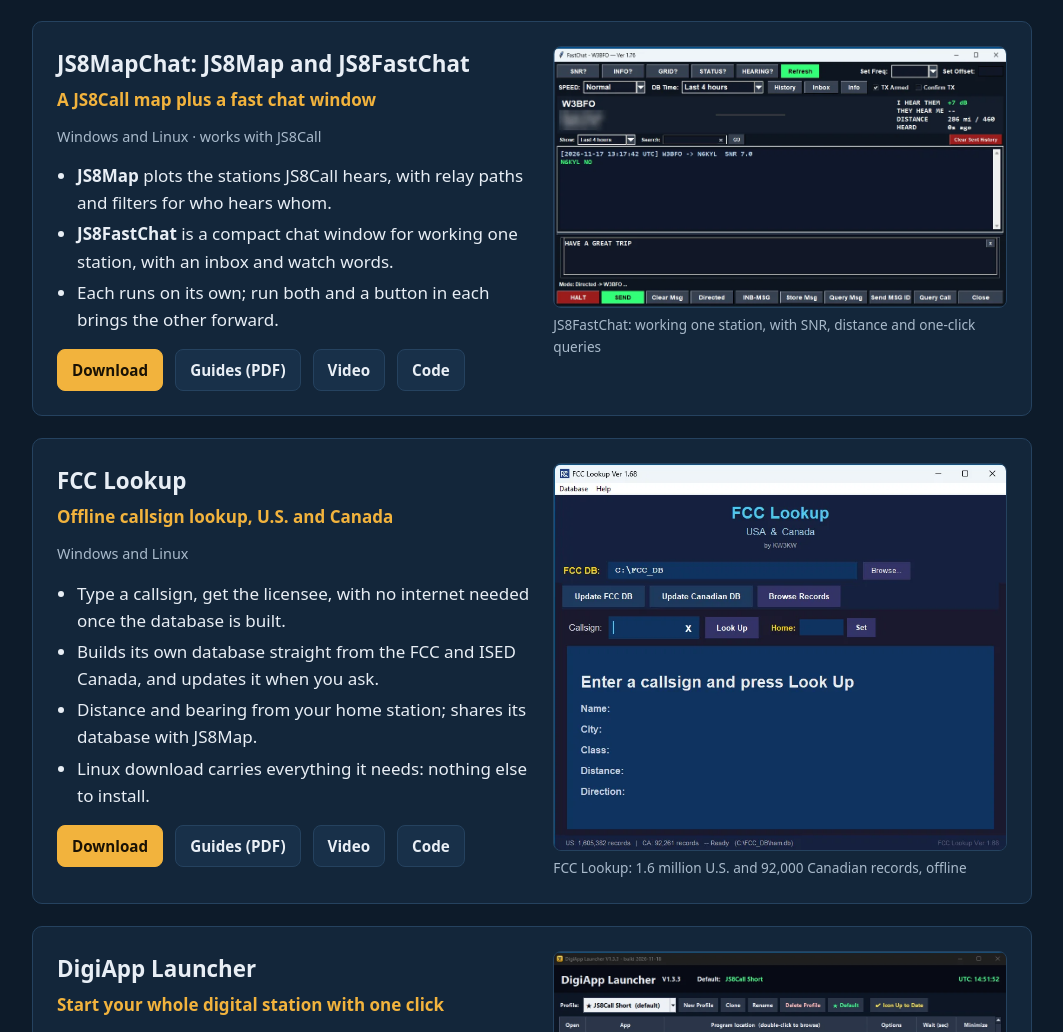
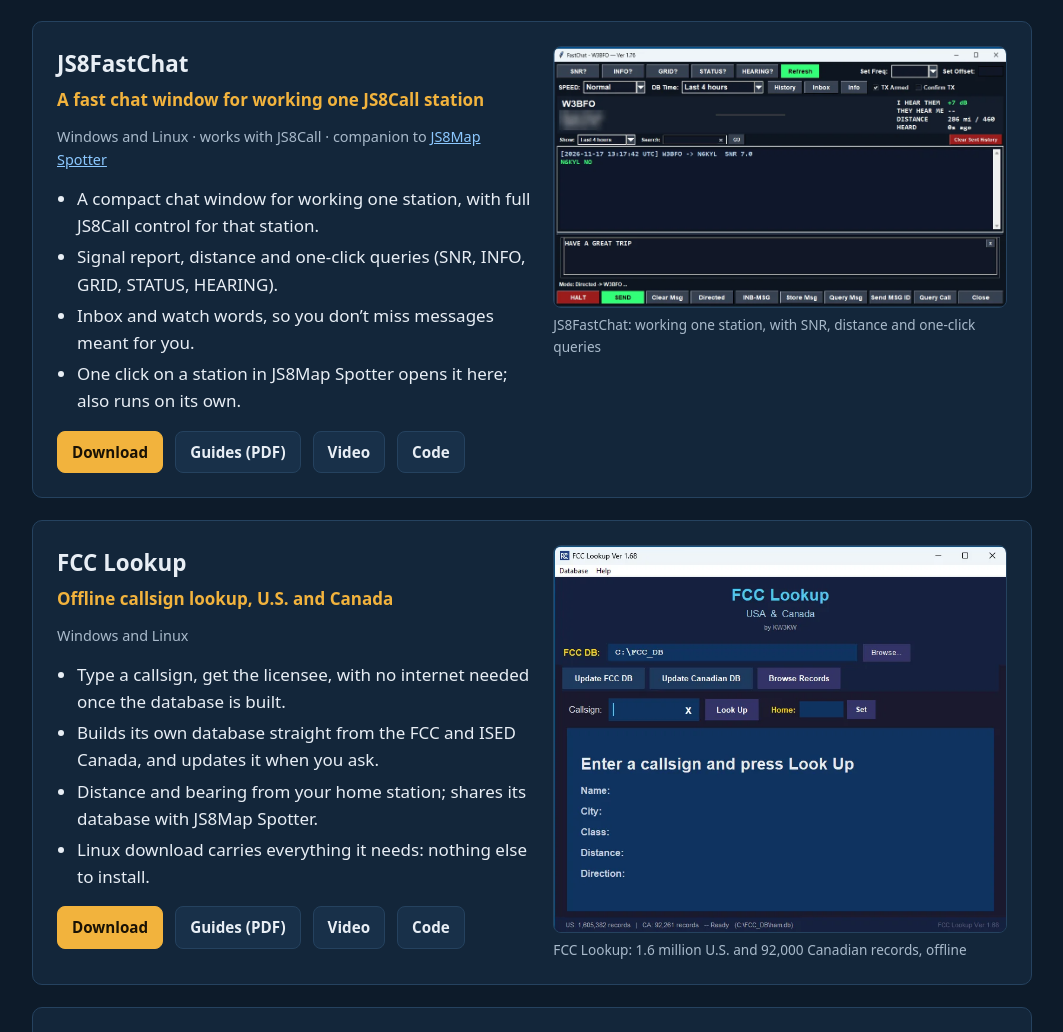
Before and after one commit to HamRadioMadeSimple/HamRadioMadeSimple.github.io, a plain HTML site: page index.html in a window 1280 px wide. Shown: the part 2617-3649 px from the top of the page, without its empty margins (108-1171 px from the left). Drawn offline with Linux system fonts and the light colour scheme.

Commit message:
Replace JS8MapChat with JS8FastChat (JS8Map is now JS8Map Spotter)
Co-Authored-By: Claude Opus 5.5 <noreply@anthropic.com>
Claude-Session: https://claude.ai/code/session_012A2mcNFzeua3zBysNSBdtZ

```diff
--- a/index.html
+++ b/index.html
@@ -4,11 +4,11 @@
 <meta charset="utf-8">
 <meta name="viewport" content="width=device-width, initial-scale=1">
 <title>Ham Radio Made Simple: free ham radio software for Windows and Linux (KW3KW)</title>
-<meta name="description" content="Free, open-source ham radio programs by KW3KW of the Ham Radio Made Simple YouTube channel: RigPanel (IC-7300 / FT-891 control through flrig), Flrig EMCOMM, JS8Map Spotter, JS8MapChat, FCC Lookup and DigiApp Launcher (opens your digital-mode programs in order with one click). Windows and Linux.">
+<meta name="description" content="Free, open-source ham radio programs by KW3KW of the Ham Radio Made Simple YouTube channel: RigPanel (IC-7300 / FT-891 control through flrig), Flrig EMCOMM, JS8Map Spotter, JS8FastChat, FCC Lookup and DigiApp Launcher (opens your digital-mode programs in order with one click). Windows and Linux.">
 <link rel="canonical" href="https://hamradiomadesimple.github.io/">
 <meta property="og:type" content="website">
 <meta property="og:title" content="Ham Radio Made Simple: free ham radio software">
-<meta property="og:description" content="RigPanel, Flrig EMCOMM, JS8Map Spotter, JS8MapChat, FCC Lookup and DigiApp Launcher. Free for Windows and Linux.">
+<meta property="og:description" content="RigPanel, Flrig EMCOMM, JS8Map Spotter, JS8FastChat, FCC Lookup and DigiApp Launcher. Free for Windows and Linux.">
 <meta property="og:url" content="https://hamradiomadesimple.github.io/">
 <meta property="og:image" content="https://hamradiomadesimple.github.io/images/rigpanel.webp">
 <meta name="theme-color" content="#0d1b2a">
@@ -39,8 +39,8 @@
      "description": "Live map of every station JS8Call hears, with CommStat StatReps, MCForms and QSOs between other stations.",
      "url": "https://github.com/HamRadioMadeSimple/JS8MapSpotter", "downloadUrl": "https://github.com/HamRadioMadeSimple/JS8MapSpotter/releases/latest",
      "offers": {"@type": "Offer", "price": "0", "priceCurrency": "USD"}, "author": {"@id": "https://hamradiomadesimple.github.io/#org"}},
-    {"@type": "SoftwareApplication", "name": "JS8MapChat (JS8Map and JS8FastChat)", "applicationCategory": "UtilitiesApplication", "operatingSystem": "Windows, Linux",
-     "description": "JS8Map plots JS8Call stations on a live map; JS8FastChat is a compact chat window for working a selected station.",
+    {"@type": "SoftwareApplication", "name": "JS8FastChat", "applicationCategory": "UtilitiesApplication", "operatingSystem": "Windows, Linux",
+     "description": "Compact JS8Call chat window for working one station, with an inbox, watch words and one-click queries; companion to JS8Map Spotter.",
      "url": "https://github.com/HamRadioMadeSimple/JS8MapChat", "downloadUrl": "https://github.com/HamRadioMadeSimple/JS8MapChat/releases/latest",
      "offers": {"@type": "Offer", "price": "0", "priceCurrency": "USD"}, "author": {"@id": "https://hamradiomadesimple.github.io/#org"}},
     {"@type": "SoftwareApplication", "name": "FCC Lookup", "applicationCategory": "UtilitiesApplication", "operatingSystem": "Windows, Linux",
@@ -255,15 +255,16 @@
         </figure>
       </article>
 
-      <article class="app has-shot" id="js8mapchat">
+      <article class="app has-shot" id="js8fastchat">
         <div>
-          <h3>JS8MapChat: JS8Map and JS8FastChat</h3>
-          <p class="tag">A JS8Call map plus a fast chat window</p>
-          <p class="os">Windows and Linux &middot; works with JS8Call</p>
+          <h3>JS8FastChat</h3>
+          <p class="tag">A fast chat window for working one JS8Call station</p>
+          <p class="os">Windows and Linux &middot; works with JS8Call &middot; companion to <a href="#js8map-spotter">JS8Map Spotter</a></p>
           <ul>
-            <li><b>JS8Map</b> plots the stations JS8Call hears, with relay paths and filters for who hears whom.</li>
-            <li><b>JS8FastChat</b> is a compact chat window for working one station, with an inbox and watch words.</li>
-            <li>Each runs on its own; run both and a button in each brings the other forward.</li>
+            <li>A compact chat window for working one station, with full JS8Call control for that station.</li>
+            <li>Signal report, distance and one-click queries (SNR, INFO, GRID, STATUS, HEARING).</li>
+            <li>Inbox and watch words, so you don&rsquo;t miss messages meant for you.</li>
+            <li>One click on a station in JS8Map Spotter opens it here; also runs on its own.</li>
           </ul>
           <div class="btns">
             <a class="btn primary" href="https://github.com/HamRadioMadeSimple/JS8MapChat/releases/latest">Download</a>
@@ -286,7 +287,7 @@
           <ul>
             <li>Type a callsign, get the licensee, with no internet needed once the database is built.</li>
             <li>Builds its own database straight from the FCC and ISED Canada, and updates it when you ask.</li>
-            <li>Distance and bearing from your home station; shares its database with JS8Map.</li>
+            <li>Distance and bearing from your home station; shares its database with JS8Map Spotter.</li>
             <li>Linux download carries everything it needs: nothing else to install.</li>
           </ul>
           <div class="btns">
@@ -311,7 +312,7 @@
             <li>Opens your programs <b>in order</b>, waiting the seconds you choose so each one is ready before the next.</li>
             <li><b>Profiles</b> for each setup (JS8 net, Fldigi messaging...): click the taskbar or panel icon for your default, right-click for the others.</li>
             <li><b>Close Open Apps</b> shuts everything down in reverse order and waits for any &ldquo;Save changes?&rdquo; question.</li>
-            <li>Starts the other apps here too: <a href="#rigpanel">RigPanel</a>, <a href="#js8map-spotter">JS8Map Spotter</a>, <a href="#js8mapchat">JS8FastChat</a>, <a href="#fcc-lookup">FCC Lookup</a>.</li>
+            <li>Starts the other apps here too: <a href="#rigpanel">RigPanel</a>, <a href="#js8map-spotter">JS8Map Spotter</a>, <a href="#js8fastchat">JS8FastChat</a>, <a href="#fcc-lookup">FCC Lookup</a>.</li>
             <li>Add programs from the installed-apps list or by drag and drop; minimize the ones you don&rsquo;t need to see; light or dark look.</li>
           </ul>
           <div class="btns">
```
